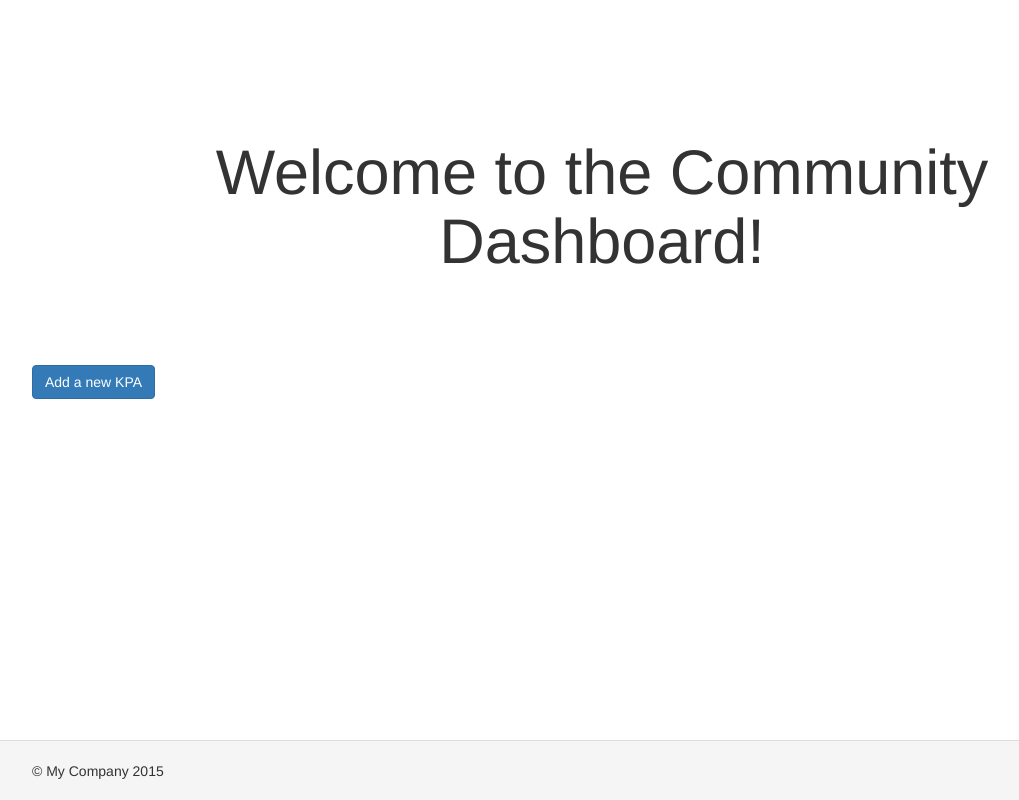
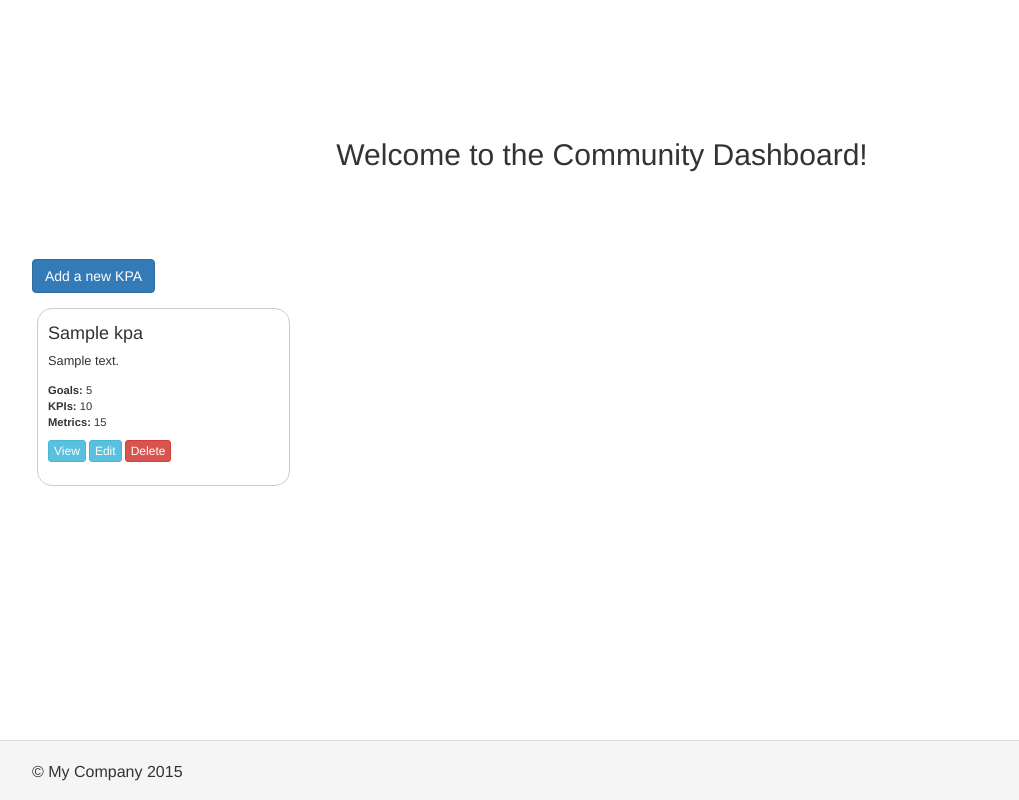
Before and after one commit to vilandr/CommunityDashboard, a Yii app: template views/site/index.php in a window 1280 px wide. Shown: the whole page, without its empty margins (38-1057 px from the left). Run offline with PHP 8.4 and a stand-in for Yii, Linux system fonts and the light colour scheme; the template is opened without the code that fills it: most values are stand-ins (such as "Sample title", 1, 10 or a date in 2020); data that the repository does not hold is empty; some libraries are stand-ins or nearby versions.

Commit message:
Adds fields for new KPA. Also, updates home page to display a list of KPAs

```diff
--- a/models/KPA.php
+++ b/models/KPA.php
@@ -26,8 +26,9 @@ class KPA extends \yii\db\ActiveRecord
     public function rules()
     {
         return [
-            [['Title'], 'string', 'max' => 100],
-            [['Title'], 'required'],
+            [['Title'], 'string', 'max' => 200],
+            [['Description'], 'string', 'max' => 500],
+            [['Title','Description'], 'required'],
         ];
     }
 
@@ -39,6 +40,7 @@ class KPA extends \yii\db\ActiveRecord
         return [
             'id' => 'ID',
             'Title' => 'Title',
+            'Description' => 'Description',
         ];
     }
 }
--- a/views/layouts/main.php
+++ b/views/layouts/main.php
@@ -19,6 +19,46 @@ AppAsset::register($this);
     <?= Html::csrfMetaTags() ?>
     <title><?= Html::encode($this->title) ?></title>
     <?php $this->head() ?>
+
+    <!-- @TODO: move to CSS -->
+    <style>
+
+        body {
+            font-size: 16px;
+        }
+
+        .row {
+            margin-bottom: 10px;
+        }
+
+        .kpa {
+            border: solid 1px #ccc;
+            border-radius: 15px;
+            margin: 5px;
+            padding: 5px 5px 15px 10px;
+        }
+
+            .kpa h4 {
+                margin: 10px 0px 5px 0;
+            }
+
+            .kpa span {
+                font-size: 0.8em;
+            }
+
+            .kpa ul {
+                list-style-type: none;
+                margin: 10px 0 10px 0;
+                padding: 0;
+                font-size: 0.7em;
+            }
+
+                .ops li {
+                    display: inline-block;
+                    height: 20px;
+                }
+
+    </style>
 </head>
 <body>
 
--- a/views/site/index.php
+++ b/views/site/index.php
@@ -1,24 +1,67 @@
 <?php
+
+use yii\helpers\Html;
+use yii\helpers\Url;
+
 /* @var $this yii\web\View */
 $this->title = 'Community Dashboard';
 ?>
 <div class="site-index">
 
     <div class="jumbotron">
-        <h1>Welcome to the Community Dashboard!</h1>
+        <h2>Welcome to the Community Dashboard!</h2>
     </div>
 
     <div class="body-content">
 
         <div class="row">
-            <div class="">
-
-            </div>
-        </div>
-        <div class="row">
             <div class="col-sm-12">
                 <a href="/web/?r=site/addkpa" class="btn btn-primary">Add a new KPA</a>
             </div>
         </div>
+        <div class="row">
+            <?php foreach($kpas as $kpa) { ?>
+
+                <div class="col-sm-3">
+                    <div class="kpa">
+                        <h4>
+                            <?= Html::encode($kpa->Title) ?>
+                        </h4>
+                        <span>
+                            <?php if(isset($kpa->Description)) {
+                                echo Html::encode($kpa->Description);
+                            } else {
+                                echo "No Description";
+                            }
+                            ?>
+                        </span>
+                        <ul>
+                            <li>
+                                <b>Goals:</b> 5
+                            </li>
+                            <li>
+                                <b>KPIs:</b> 10
+                            </li>
+                            <li>
+                                <b>Metrics:</b> 15
+                            </li>
+                        </ul>
+                        <ul class="ops">
+                            <li>
+                                <a href="<?= Url::to(['site/viewkpa','id'=>$kpa->ID]) ?>" class="btn btn-info btn-xs">View</a>
+                            </li>
+                            <li>
+                                <a href="#" class="btn btn-info btn-xs">Edit</a>
+                            </li>
+                            <li>
+                                <a href="#" class="btn btn-danger btn-xs">Delete</a>
+                            </li>
+                        </ul>
+
+                    </div>
+                </div>
+
+            <?php } ?>
+        </div>
     </div>
 </div>
```
Also changed, not shown: controllers/SiteController.php (+21 -5 lines), views/site/addkpa.php (+4 -3 lines).
